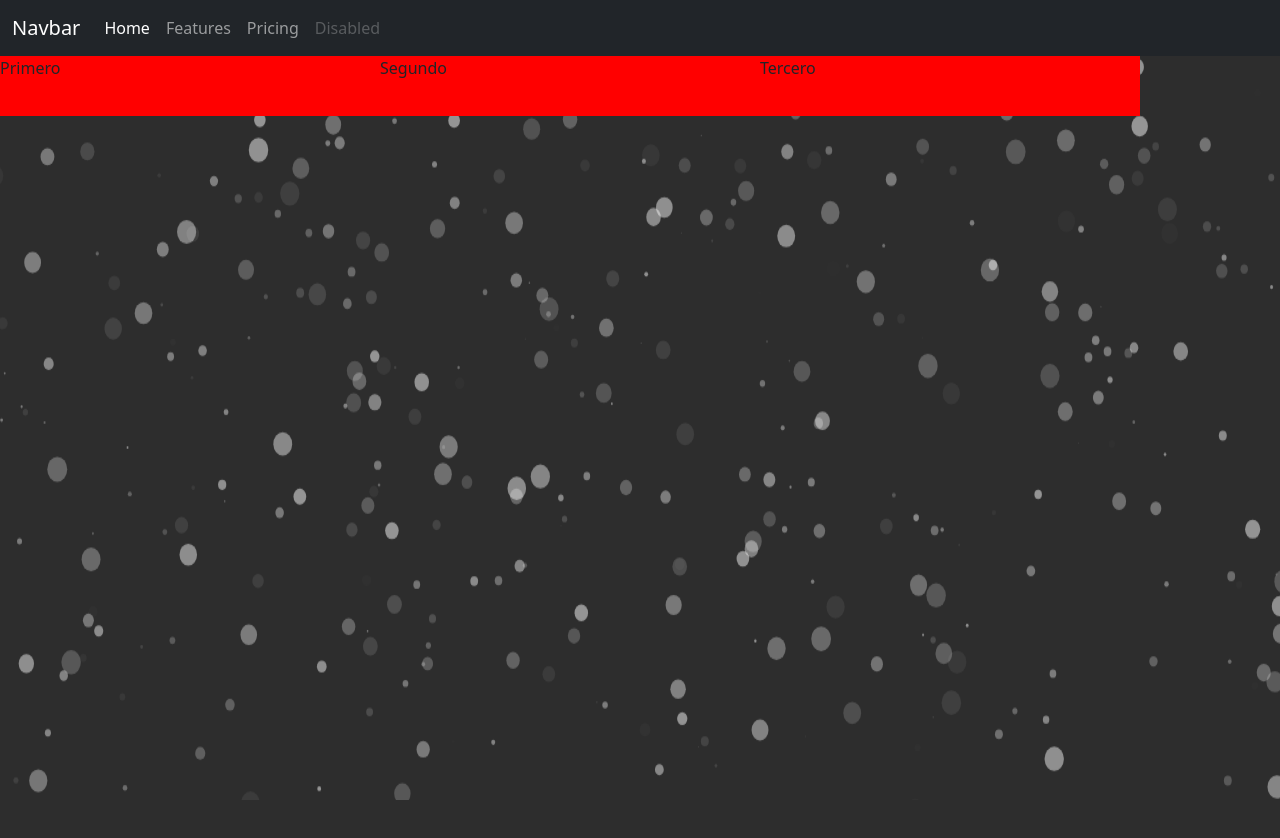
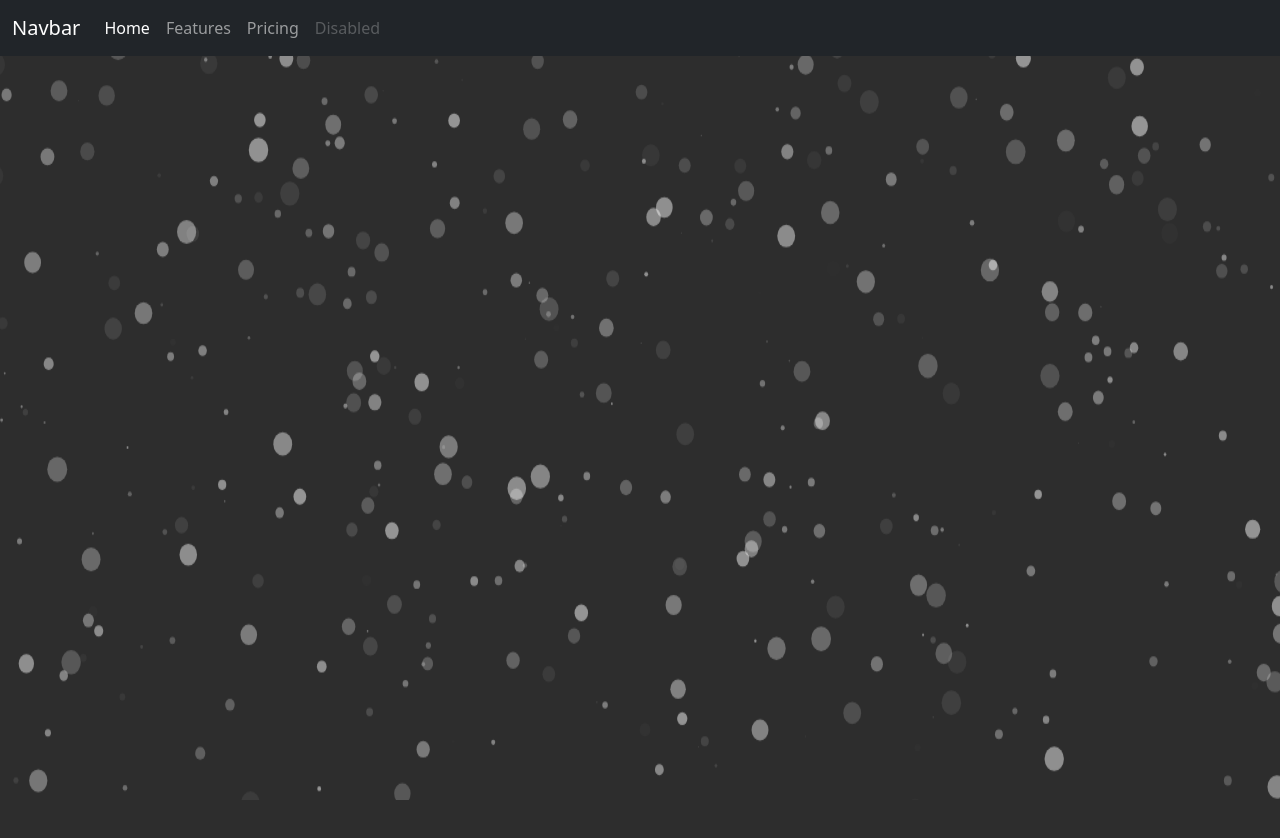
Before and after one commit to nocivescience/portfolio_definitivo, a React (Vite) app: page / in a window 1280 px wide. Shown: the top 838 px of the page. After the commit the page ends 806 px from the top, so only its background shows below. Built offline with nearby package versions, Linux system fonts and the light colour scheme.

Commit message:
funciona perfectas las particulas

```diff
--- a/src/App.jsx
+++ b/src/App.jsx
@@ -2,7 +2,6 @@ import { useState } from 'react'
 import './static/sass/App.css'
 import { BrowserRouter, Routes, Route } from "react-router-dom";
 import { Navbar } from './components/Navbar';
-import { Introduce } from './components/Introduce';
 import { Container } from './components/Container';
 function App() {
   const [count, setCount] = useState(0)
@@ -10,7 +9,7 @@ function App() {
     <BrowserRouter>
       <Navbar></Navbar>
       <Routes>
-        <Route path='/' element={<Container></Container>}></Route>
+        <Route path='/container' element={<Container></Container>}></Route>
       </Routes>
     </BrowserRouter>
   )
--- a/src/components/Container.jsx
+++ b/src/components/Container.jsx
@@ -1,7 +1,7 @@
 import '../static/sass/Container.css'
 export const Container=()=>{
     return (
-        <div className='container'>
+        <div className="container-tres-columnas">
             <div>Primero</div>
             <div>Segundo</div>
             <div>Tercero</div>
--- a/src/components/Introduce.jsx
+++ /dev/null
@@ -1,15 +0,0 @@
-import { Title } from "./Title";
-export const Introduce=()=>{
-    return (
-        <>
-            <Title title='Mi Presentación'></Title>
-            <p>
-                Enim cillum laborum ex velit commodo deserunt laboris est labore cillum. Ullamco enim in qui et. Minim enim sint minim excepteur id incididunt est. Ex nostrud culpa tempor consectetur quis anim nulla adipisicing enim ea in veniam magna. Deserunt veniam nisi dolor qui eiusmod adipisicing nisi eu. Nostrud eu non pariatur voluptate ut.
-                Ad velit veniam amet fugiat qui voluptate commodo. Proident amet eu adipisicing non ad consectetur et ipsum consectetur. Consectetur eu tempor est voluptate amet fugiat deserunt. Voluptate ullamco commodo qui adipisicing laborum nisi.
-            </p>
-            <p>
-                Laboris dolor fugiat Lorem esse laboris in aute commodo cillum Lorem voluptate. Anim eiusmod ex nisi cupidatat ut excepteur enim id tempor. Ad laborum laboris irure ut aliquip anim quis excepteur. Ad deserunt laboris ut et voluptate exercitation eu enim amet ipsum culpa.
-            </p>
-        </>
-    )
-}
--- a/src/components/Title.jsx
+++ /dev/null
@@ -1,6 +0,0 @@
-import '../static/sass/title.css'
-export const Title=(props)=>{
-    return (
-        <h1 className="display-1">{props.title}</h1>
-    )
-}
--- a/src/static/sass/Container.css
+++ b/src/static/sass/Container.css
@@ -1,12 +1,4 @@
-.container {
+.container-tres-columnas {
   display: grid;
   grid-template-columns: 1fr 1fr 1fr;
-  z-index: -100;
-  margin: 0;
-  border: 0;
-  padding: 0;
-}
-.container div {
-  background-color: red;
-  height: 60px;
 }/*# sourceMappingURL=Container.css.map */
--- a/src/static/sass/Container.sass
+++ b/src/static/sass/Container.sass
@@ -1,10 +1,3 @@
-.container
+.container-tres-columnas
     display: grid
     grid-template-columns: 1fr 1fr 1fr
-    z-index: -100
-    margin: 0
-    border: 0
-    padding: 0
-    div
-        background-color: red
-        height: 60px
--- a/src/static/sass/Title.css
+++ /dev/null
@@ -1 +0,0 @@
-/*# sourceMappingURL=Title.css.map */
```
Also changed, not shown: src/components/LeftContainer.jsx (deleted, +0 -7 lines), src/components/RightContainer.jsx (deleted, +0 -7 lines), src/static/sass/Title.sass (deleted), 2 other files (tests, documents, lock files or other folders).
